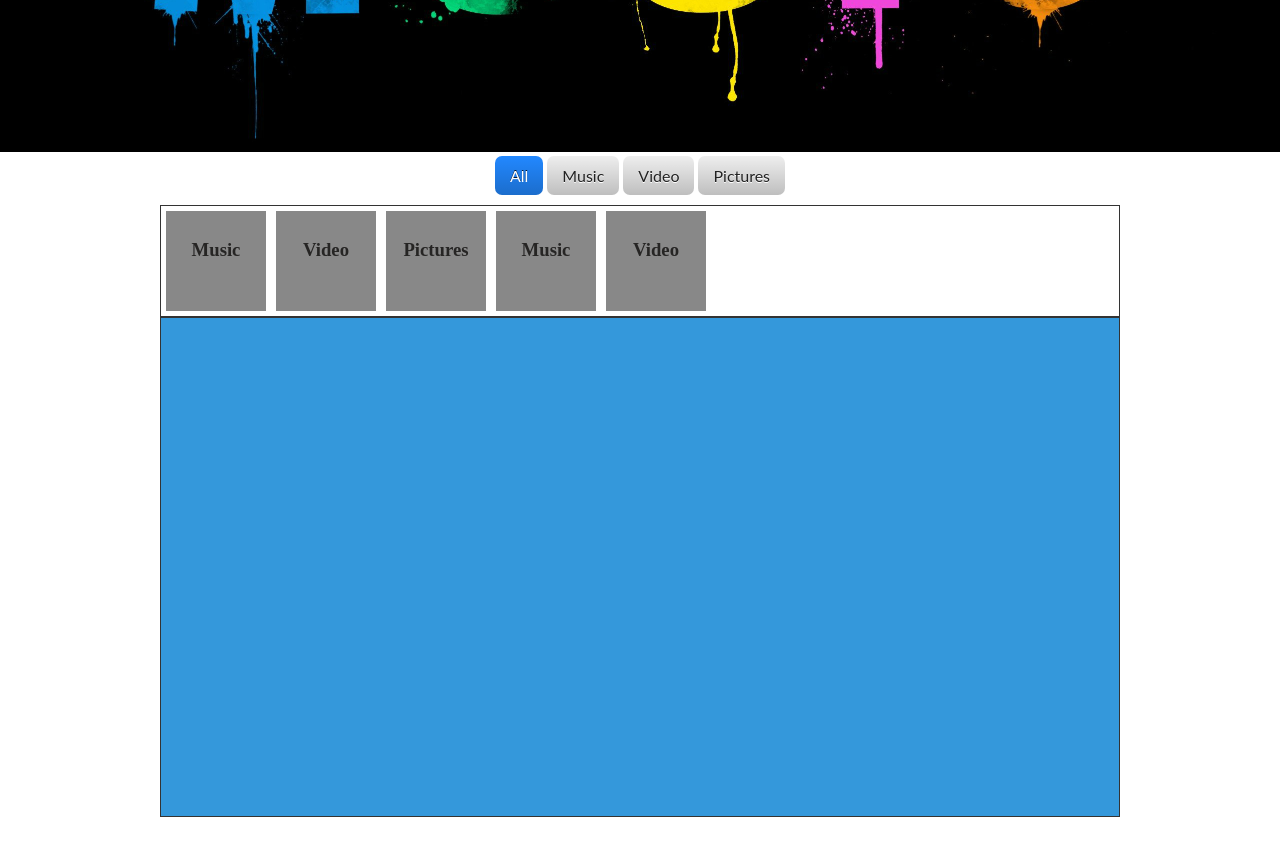
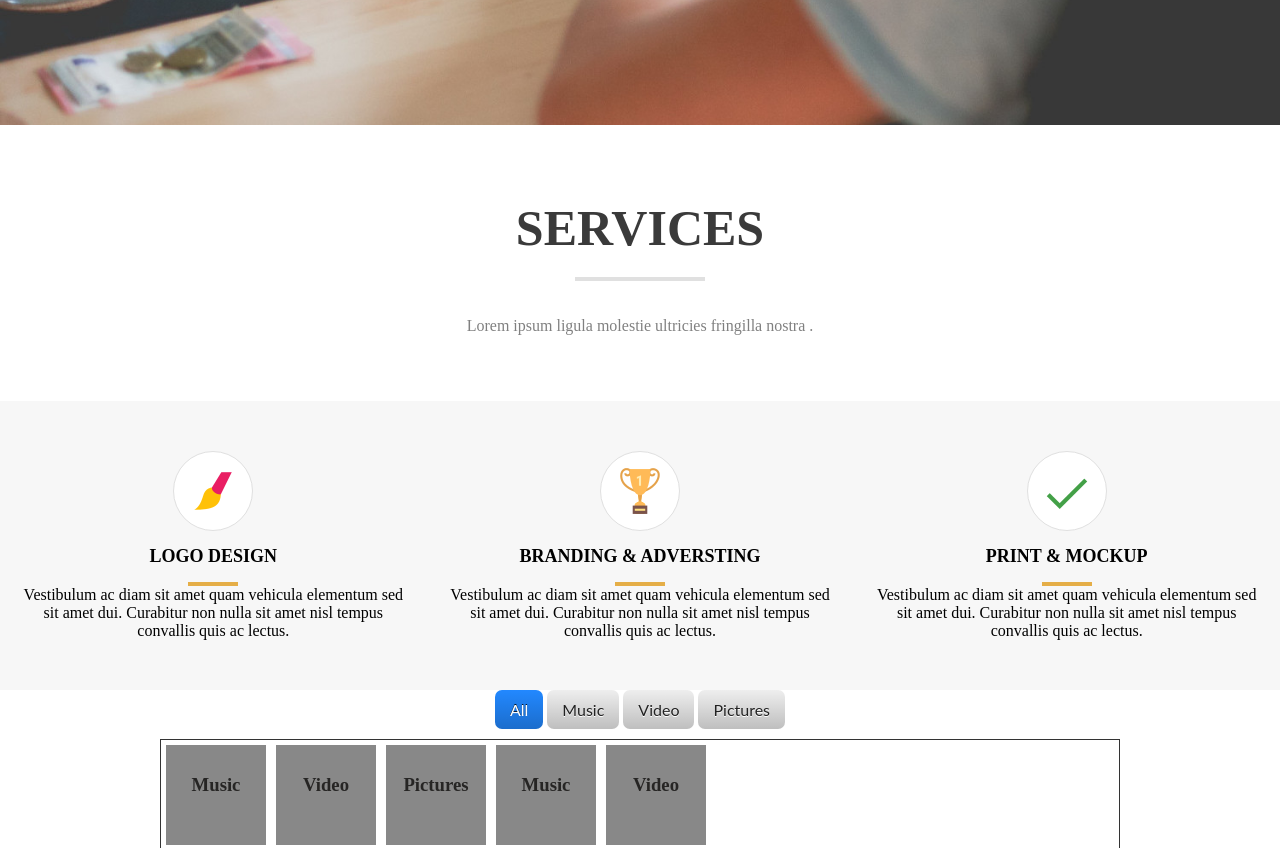
Before and after one commit to YRieznik/Song, a website: page app/index.html in a window 1280 px wide. Shown: the part 380-1228 px from the top of the page. Before the commit the page ends 1197 px from the top, so only its background shows below. Drawn offline with Linux system fonts and the light colour scheme.

Commit message:
Ned Design
Add New Design

```diff
--- a/app/index.html
+++ b/app/index.html
@@ -18,7 +18,48 @@
         </nav>
     </header>
     <section id="img-container">
-        <img src="img/music32.jpg">
+        <img src="img/it.jpg">
+    </section>
+    <section id="service-container">
+        <div class="service">
+            <h2 class="headh2">SERVICES</h2>
+            <span class="service-line"></span>
+            <p>Lorem ipsum ligula molestie ultricies fringilla nostra .</p>
+        </div>
+    </section>
+    <section id="service-info">
+        <div class="service-info_container">
+            <div class="service-info_block">
+                <div class="icon-container">
+                    <div ><img src="img/icon-brush.png" class="service-icon"></div>
+                </div>
+                <h2 class="blockh2">LOGO DESIGN</h2>
+                <span class="heading-line"></span>
+                <div>Vestibulum ac diam sit amet quam vehicula elementum sed sit amet dui.
+                    Curabitur non nulla sit amet nisl tempus convallis quis ac lectus.
+                </div>
+            </div>
+            <div class="service-info_block">
+                <div class="icon-container">
+                    <div><img src="img/icon-trophy.png" class="service-icon"></div>
+                </div>
+                <h2 class="blockh2">BRANDING & ADVERSTING</h2>
+                <span class="heading-line"></span>
+                <div>Vestibulum ac diam sit amet quam vehicula elementum sed sit amet dui.
+                    Curabitur non nulla sit amet nisl tempus convallis quis ac lectus.
+                </div>
+            </div>
+            <div class="service-info_block">
+                <div class="icon-container">
+                    <div><img src="img/icon-check.png" class="service-icon"></div>
+                </div>
+                <h2 class="blockh2">PRINT & MOCKUP</h2>
+                <span class="heading-line"></span>
+                <div>Vestibulum ac diam sit amet quam vehicula elementum sed sit amet dui.
+                    Curabitur non nulla sit amet nisl tempus convallis quis ac lectus.
+                </div>
+            </div>
+        </div>
     </section>
     <div class="button-group filters-button-group">
         <button class="button is-checked" data-filter="*">All</button>
--- a/app/sass/layout/_bgimg.scss
+++ b/app/sass/layout/_bgimg.scss
@@ -4,10 +4,8 @@
   background-position:center center;
   height: auto;
   width: 100%;
-  padding-top: 50px;
-
+  img {
+    width: 100%;
+    height: 100%;
+  }
 }
-img {
-  width: 100%;
-  height: 100%;
-}
--- a/app/sass/layout/_header.scss
+++ b/app/sass/layout/_header.scss
@@ -1,16 +1,12 @@
 #header-container {
   width: 100%;
-  top: 0;
   position: fixed;
-  z-index: 11000000;
   display: flex;
   justify-content: space-between;
   background: white;
   color: white;
   align-items: center;
   overflow: hidden;
-}
-
   .logo {
     text-decoration: none;
     color: black;
@@ -47,3 +43,4 @@
       }
     }
   }
+}
--- /dev/null
+++ b/app/sass/layout/_service-info.scss
@@ -0,0 +1,47 @@
+#service-info {
+  width: 100%;
+  height: auto;
+  background-color: rgb(247, 247, 247);
+  .service-info_container {
+    padding-top: 50px;
+    padding-bottom: 50px;
+    display: flex;
+    flex-direction: row;
+    justify-content: center;
+    .service-info_block {
+      width: 400px;
+      height: auto;
+      text-align: center;
+      margin-left: 20px;
+      margin-right: 20px;
+      .blockh2 {
+        font-size: 18px;
+      }
+      .icon-container {
+        color:#e5ae47;
+        background:#ffffff;
+        border-style:solid;
+        border-color:#e0e0e0;
+        border-width:1px;width:80px;
+        height:80px;
+        line-height:80px;
+        border-radius:500px;
+        font-size:32px;
+        display:inline-block;
+        .service-icon {
+          height: auto;
+          width: auto;
+          padding-top: 14px;
+        }
+      }
+      .heading-line {
+        border-style: solid;
+        border-bottom-width: 1px;
+        border-color: rgb(229, 174, 71);
+        width: 50px;
+        margin: 0 auto;
+        display: block;
+      }
+    }
+  }
+}
--- /dev/null
+++ b/app/sass/layout/_service.scss
@@ -0,0 +1,32 @@
+#service-container {
+  height: auto;
+  width: 100%;
+  padding-top: 50px;
+  padding-bottom: 50px;
+  .service {
+    padding-top: 20px;
+    max-width: 960px;
+    float: none;
+    margin: 0 auto;
+    text-align: center;
+    .headh2 {
+      font-size: 50px;
+      font-weight: 700;
+      color: #3a3a3a;
+      margin: 0;
+      padding-bottom: 20px;
+    }
+    .service-line {
+      border-style: solid;
+      border-bottom-width: 0.2px;
+      border-color: rgb(224, 224, 224);
+      width: 130px;
+      margin: 0 auto;
+      display: block;
+    }
+    p {
+      padding-top: 20px;
+      color: grey;
+    }
+  }
+}
--- a/app/sass/main.scss
+++ b/app/sass/main.scss
@@ -8,9 +8,11 @@
 
 @import "layout/filter";
 
+@import "layout/service";
+@import "layout/service-info";
+
 body {
   padding: 0;
   margin: 0;
   font-size: 100%;
-  padding-top: 100px;
 }
```
Also changed, not shown: app/sass/layout/_filter.scss (+0 -9 lines), app/css/main.css, app/img/icon-brush.png (added), app/img/icon-check.png (added), app/img/icon-trophy.png (added), app/img/it.jpg (added). Lines whose indentation alone changed are shown as unchanged.
